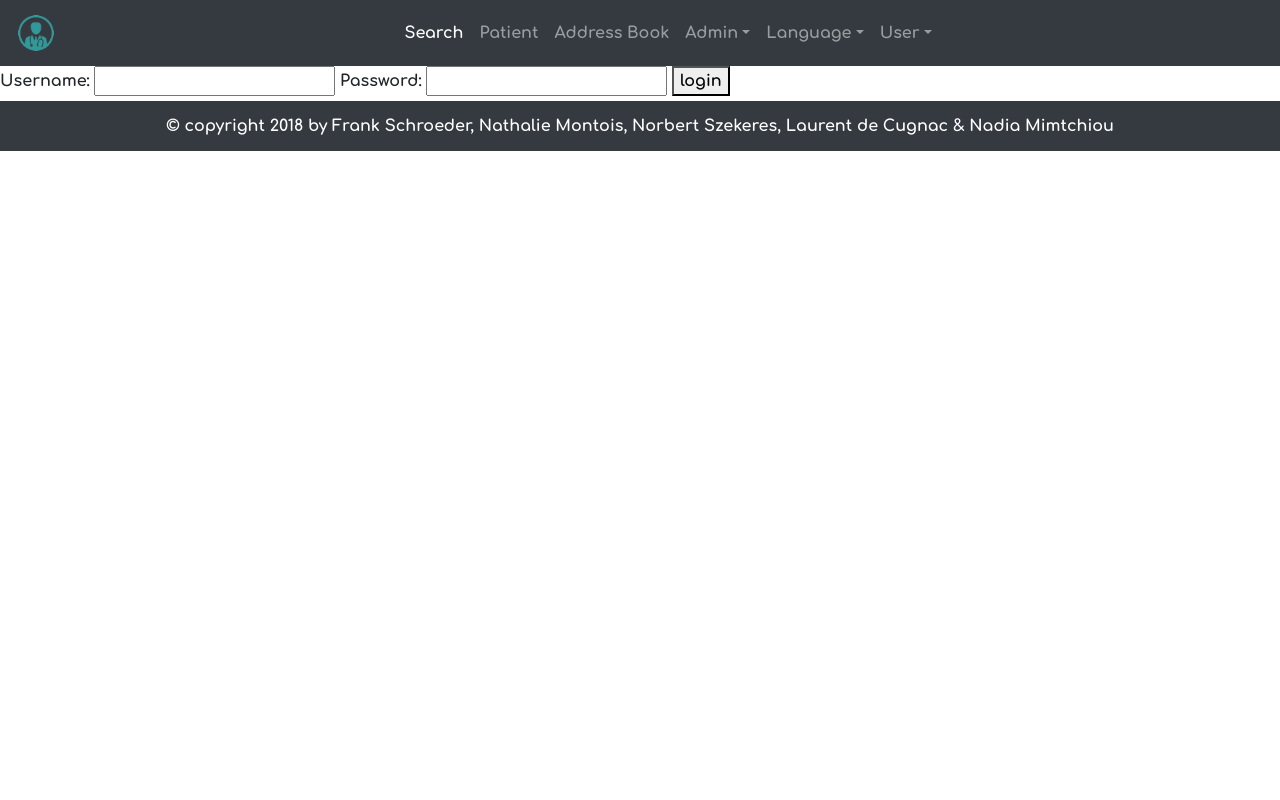
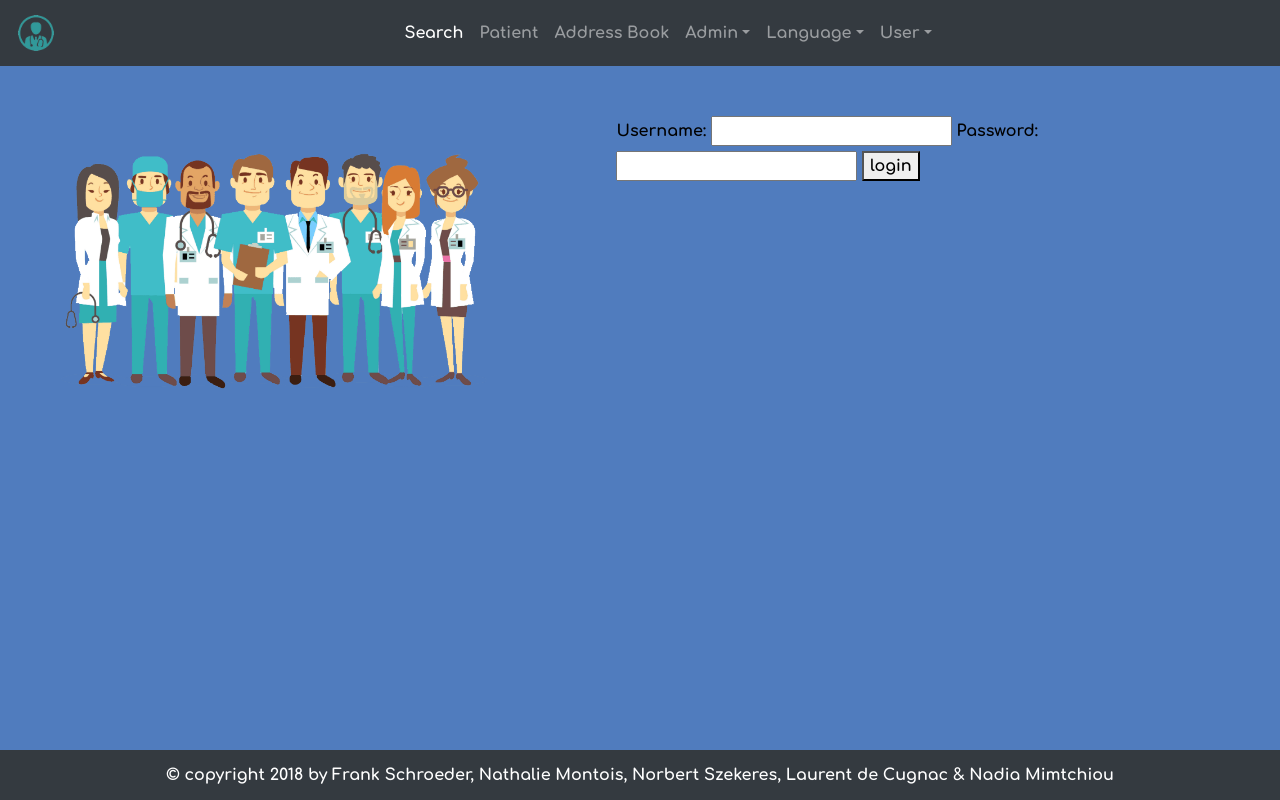
Before and after one commit to nathalie4499/MediLux, a Symfony app: template templates/Security/login.html.twig in a window 1280 px wide. Run offline with Twig, Linux system fonts and the light colour scheme; the template is opened without the code that fills it, so the values that code supplies are empty; some libraries are stand-ins or nearby versions.

Commit message:
added sticky footer at position 0 on screen for login page

```diff
--- a/public/css/style.min.css
+++ b/public/css/style.min.css
@@ -1 +1 @@
-@font-face{font-family:Comfortaa-Bold;src:url(../fonts/Comfortaa-Bold.ttf)}@font-face{font-family:Comfortaa-Regular;src:url(../fonts/Comfortaa-Regular.ttf)}body{font-family:Comfortaa-Bold}footer{color:white;position:sticky;width:100%;text-align:center;height:50px;line-height:50px;left:0;bottom:0}.sticky.is-sticky{position:fixed;left:0;right:0;top:0;z-index:1000;width:100%}.datacontainer{padding:50px;min-height:300px;background-color:#507cbe;color:black}.datacontainer img{display:block;margin-left:auto;margin-right:auto;max-height:350px}
+@font-face{font-family:Comfortaa-Bold;src:url(../fonts/Comfortaa-Bold.ttf)}@font-face{font-family:Comfortaa-Regular;src:url(../fonts/Comfortaa-Regular.ttf)}html,body{font-family:Comfortaa-Bold;background-color:#507cbe}footer{position:sticky;height:50px;color:white;width:100%;text-align:center;line-height:50px;bottom:0;right:0;left:0}.sticky.is-sticky{position:fixed;left:0;right:0;top:0;z-index:1000;width:100%}.datacontainer{padding:50px;min-height:300px;background-color:#507cbe;color:black}.datacontainer img{margin-left:auto;margin-right:auto;max-height:350px}.logindatacontainer{min-height:calc(100vh - 116px);display:flex;align-content:space-around;flex-direction:row;padding:50px;background-color:#507cbe;color:black}.logindatacontainer img{max-width:90%;max-height:300px}.loginLeft{width:48%}.loginRight{width:48%}
--- a/public/css/style.scss
+++ b/public/css/style.scss
@@ -38,20 +38,22 @@ goldenrod
     src: url(../fonts/Comfortaa-Regular.ttf);
 }
 
-body {
-    font-family: Comfortaa-Bold;
+html, body {
+  font-family: Comfortaa-Bold;
+  background-color: #507cbe;
 }
 
 
 footer{
+  position: sticky;
+  height: 50px;
   color: white;
-  position: sticky;
   width: 100%;
   text-align: center;
-  height: 50px;
   line-height: 50px;
+  bottom: 0;
+  right: 0;
   left: 0;
-  bottom: 0;
 }
 
 .sticky.is-sticky {
@@ -71,8 +73,32 @@ footer{
 }
 
 .datacontainer img {
-  display: block;
   margin-left: auto;
   margin-right: auto;
   max-height:350px;
 }
+
+.logindatacontainer {
+  min-height: calc(100vh - 116px);
+  /*min-height: 84%;*/
+  display:flex;
+  align-content: space-around;
+  flex-direction: row;
+  padding: 50px;
+
+  background-color: #507cbe;
+  color: black;
+}
+
+.logindatacontainer img {
+  max-width: 90%;
+  max-height: 300px;
+}
+
+.loginLeft {
+  width: 48%;
+}
+
+.loginRight {
+  width: 48%;
+}
--- a/templates/Security/login.html.twig
+++ b/templates/Security/login.html.twig
@@ -1,11 +1,14 @@
 {%  extends 'base.html.twig' %}
 
 {% block body %}
-
+<div class="logindatacontainer">
+	<div class="loginLeft">
+    	<img src="/images/choosing-a-doctor.png" alt="Choosing a doctor">
         {% if error %}
             <div>{{ error.messageKey|trans(error.messageData, 'security') }}</div>
         {% endif %}
-
+     </div>
+     <div class="loginRight">
         <form action="{{ path('login') }}" method="post">
             <label for="username">Username:</label>
             <input type="text" id="username" name="_username" value="{{ last_username }}" />
@@ -15,5 +18,6 @@
 
             <button type="submit">login</button>
         </form>
-
+      </div>
+</div>
 {%  endblock %}
--- a/templates/base.html.twig
+++ b/templates/base.html.twig
@@ -1,14 +1,4 @@
-<!DOCTYPE html>
-<html>
-    <head>
-        <meta charset="UTF-8">
-        <title>{% block title %}MediLux{% endblock %}</title>
-        {% block stylesheets %}
-        	<link rel="stylesheet" href="https://maxcdn.bootstrapcdn.com/bootstrap/4.0.0/css/bootstrap.min.css" integrity="sha384-Gn5384xqQ1aoWXA+058RXPxPg6fy4IWvTNh0E263XmFcJlSAwiGgFAW/dAiS6JXm" crossorigin="anonymous">
-  			<link rel="stylesheet" href="/css/style.min.css">
-        {% endblock %}
-    </head>
-    <body>
+<body>
         {% block header %}
         	{% include 'header.html.twig' %}
         {% endblock %}
@@ -53,4 +43,3 @@ Lorem ipsum dolor sit amet, consectetur adipisicing elit, sed do eiusmod tempor
 
         {% endblock %}
     </body>
-</html>
--- a/templates/footer.html.twig
+++ b/templates/footer.html.twig
@@ -3,3 +3,4 @@
 	&copy; copyright 2018 by Frank Schroeder, Nathalie Montois, Norbert Szekeres, Laurent de Cugnac & Nadia Mimtchiou
 
 </footer>
+</html>
--- a/templates/header.html.twig
+++ b/templates/header.html.twig
@@ -1,3 +1,15 @@
+<!DOCTYPE html>
+<html>
+    <head>
+        <meta charset="UTF-8">
+        <title>{% block title %}MediLux{% endblock %}</title>
+        {% block stylesheets %}
+        	<link rel="stylesheet" href="https://maxcdn.bootstrapcdn.com/bootstrap/4.0.0/css/bootstrap.min.css" integrity="sha384-Gn5384xqQ1aoWXA+058RXPxPg6fy4IWvTNh0E263XmFcJlSAwiGgFAW/dAiS6JXm" crossorigin="anonymous">
+  			<link rel="stylesheet" href="/css/style.min.css">
+        {% endblock %}
+    </head>
+
+
 <header>
 
 
```
Also changed, not shown: public/js/stickbs4navbar.min.js (line endings or trailing spaces). Lines whose indentation alone changed are shown as unchanged.
